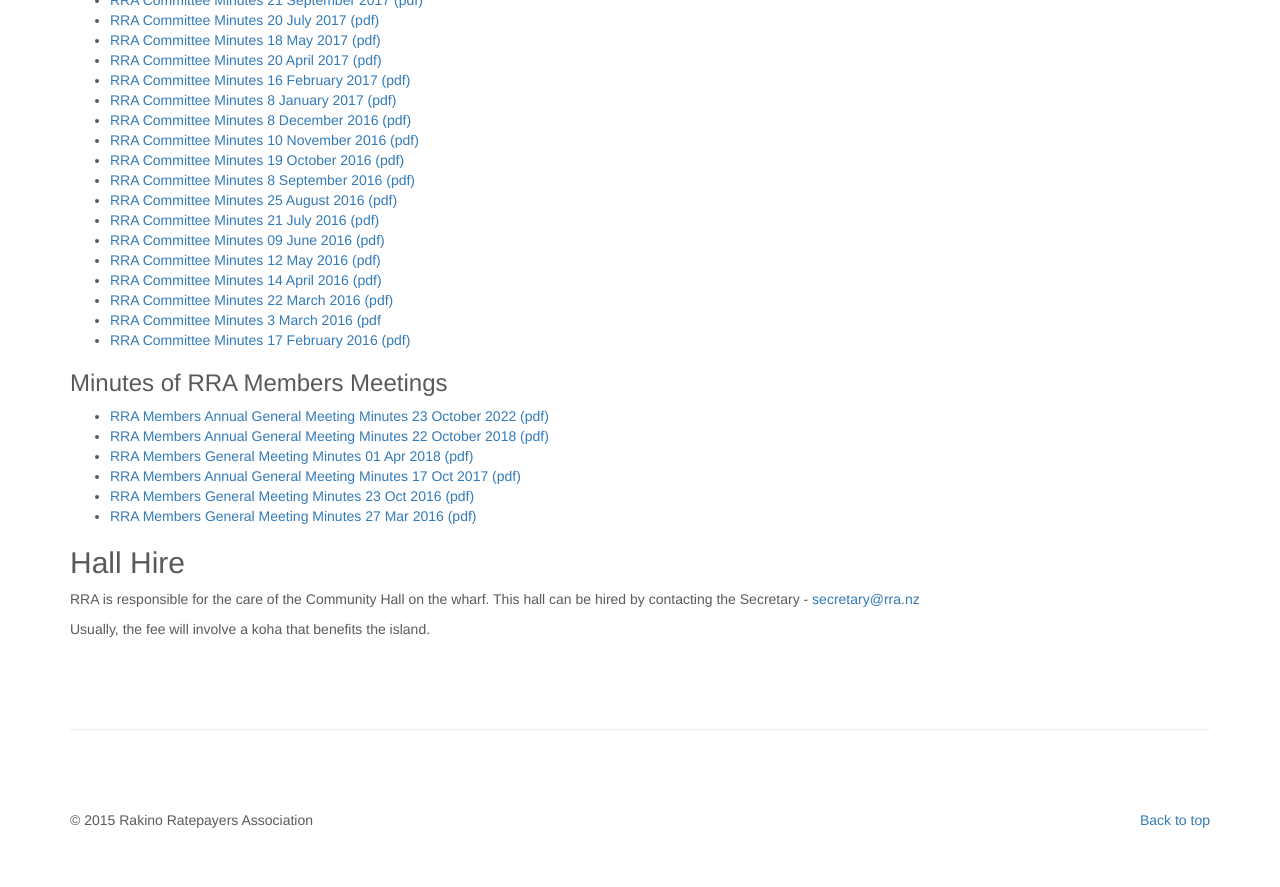
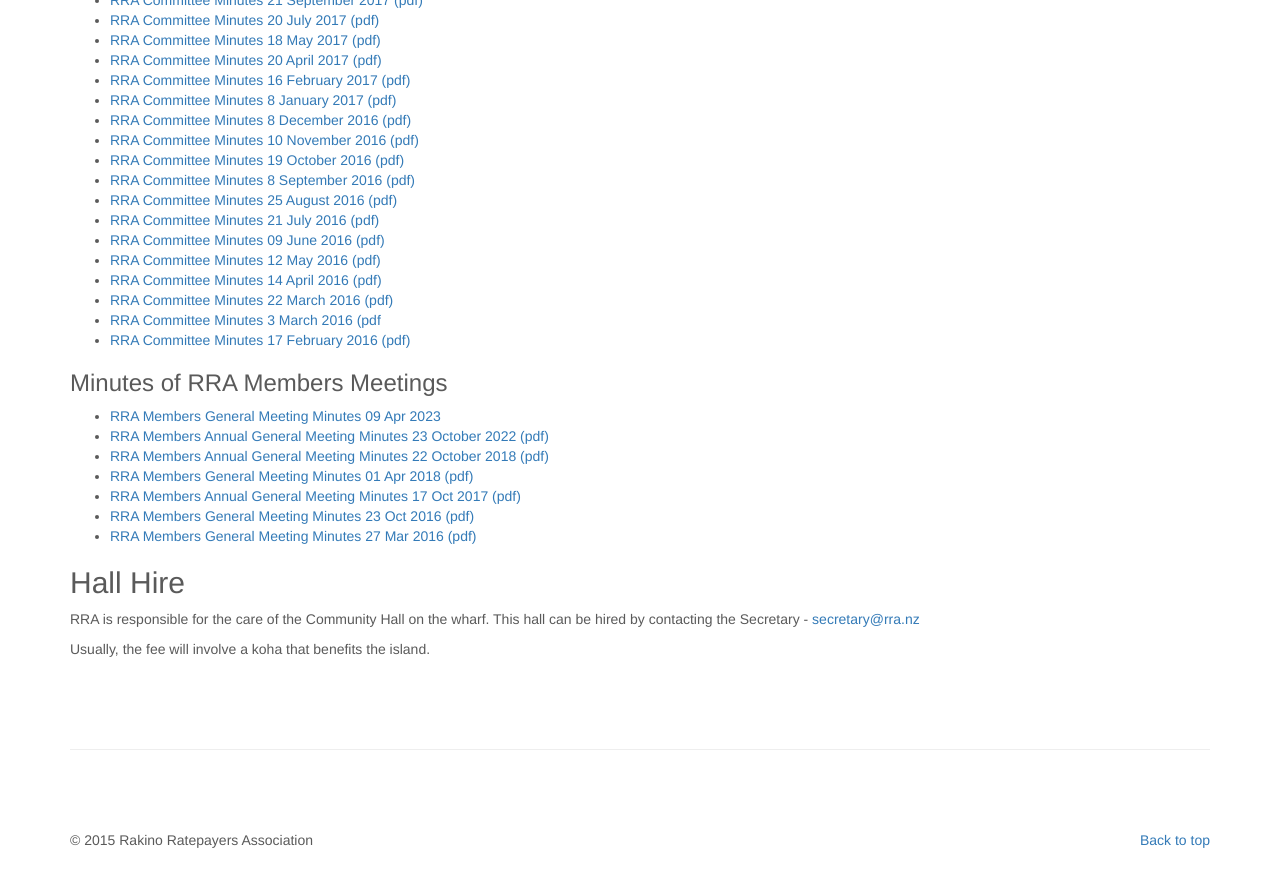
Before and after one commit to rakinoratepayers/rakinoratepayers.github.io, a Jekyll site: the page built from members.md, in a window 1280 px wide and 900 px high, scrolled down 982 px. Shown: the top 887 px of the window. Built offline with Jekyll 4.4.1, drawn with Linux system fonts in a browser that asks for light colours; nearby versions of some CDN libraries.

Commit message:
april meeting notes

```diff
--- a/members.md
+++ b/members.md
@@ -68,6 +68,7 @@ Newsletters are produced quarterly and are emailed to all members. Newsletters a
 
 
 ### Minutes of RRA Members Meetings
+- [RRA Members General Meeting Minutes 09 Apr 2023](/assets/minutes/230409 RRA Meeting Minutes 9 April 2023.pdf)
 - [RRA Members Annual General Meeting Minutes 23 October 2022 (pdf)](/assets/minutes/221023 RRA AGM Committee Minutes 23 Oct 2022.pdf)
 - [RRA Members Annual General Meeting Minutes 22 October 2018 (pdf)](/assets/minutes/181022 RRA Annual General Meeting Minutes 22 Oct 2018.pdf)
 - [RRA Members General Meeting Minutes 01 Apr 2018 (pdf)](/assets/minutes/180401 RRA General Meeting Minutes Easter 01 Apr 2018.pdf)
```
Also changed, not shown: 1 other file.
